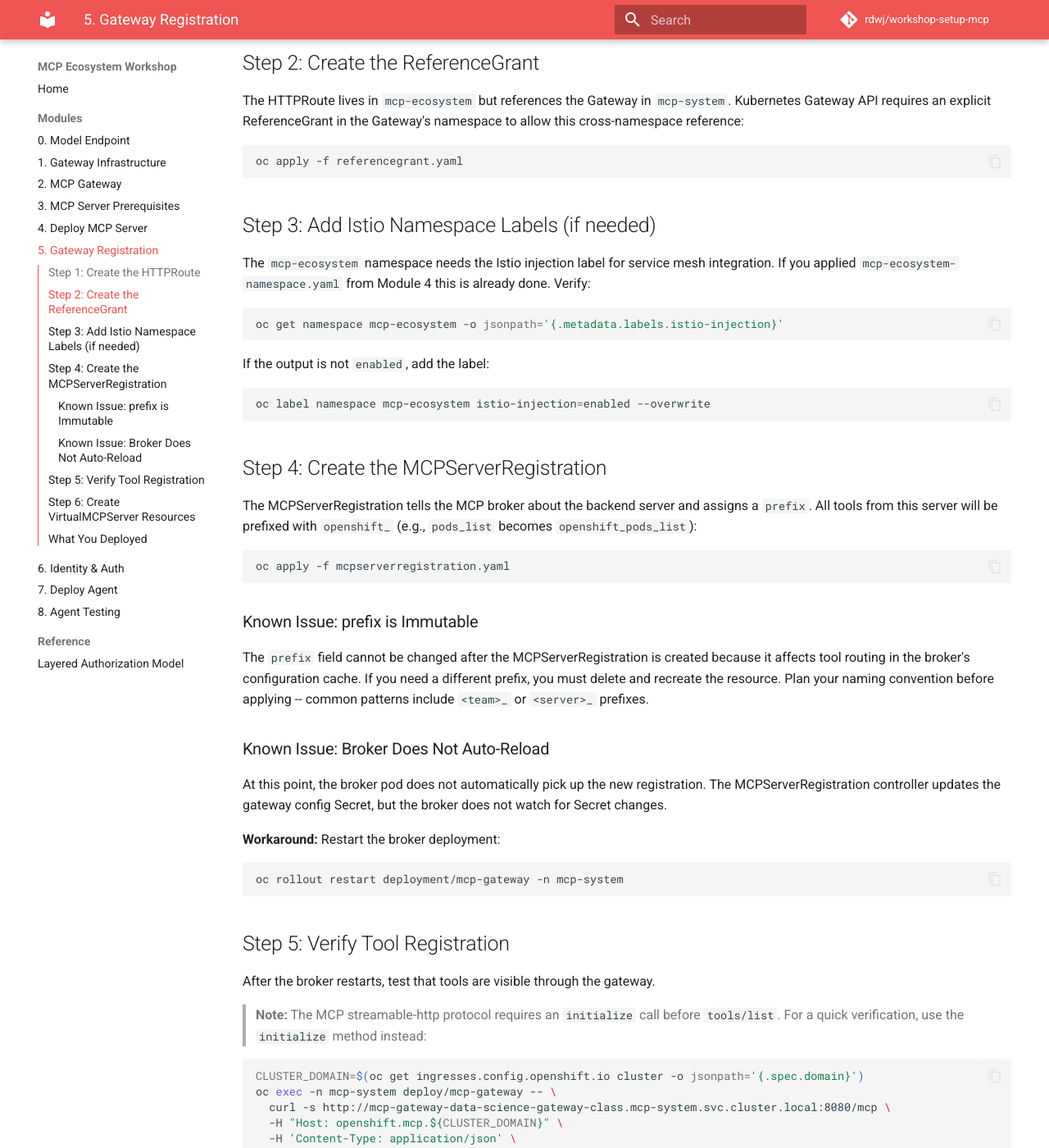
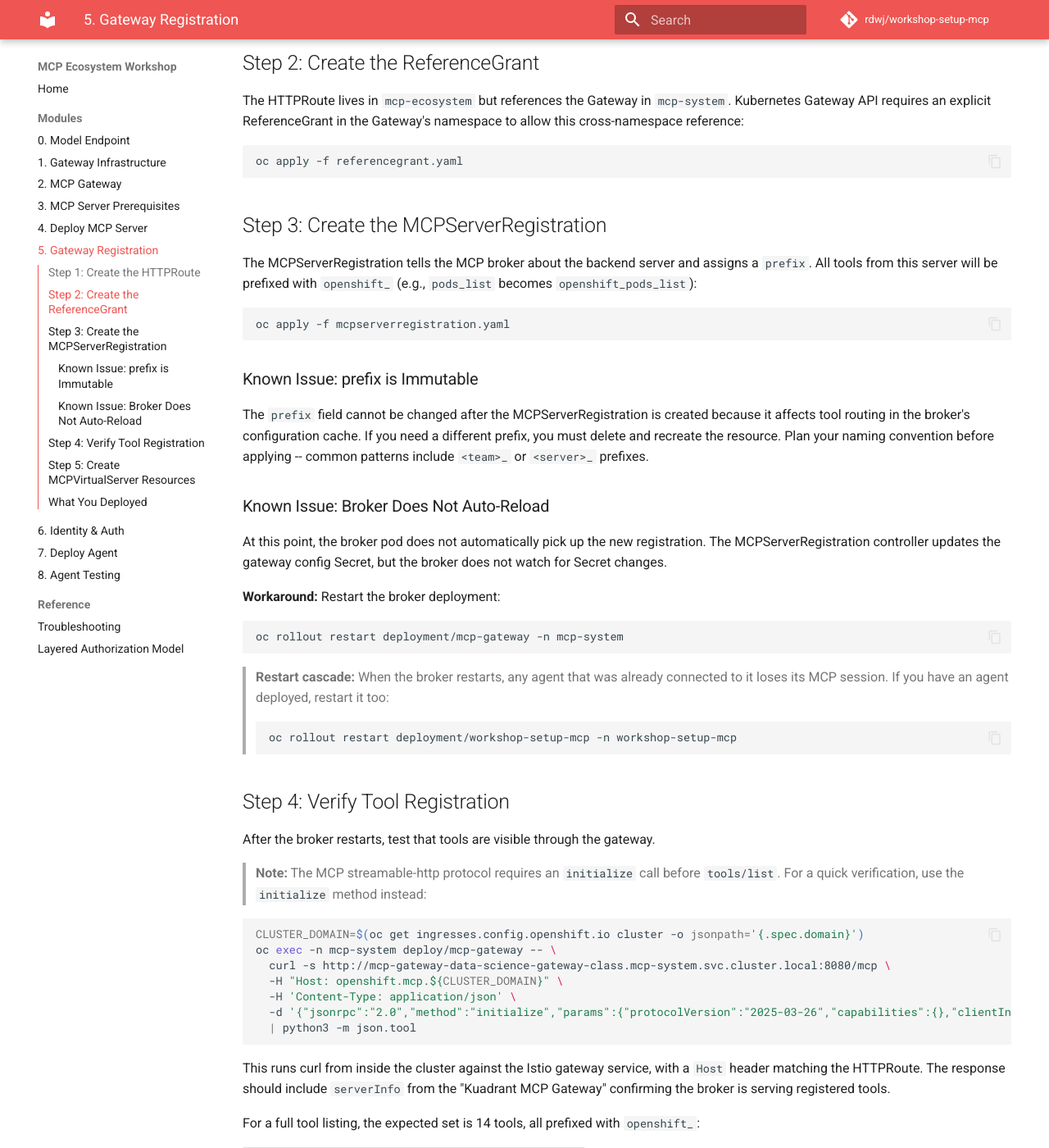
Before and after one commit to rdwj/workshop-setup-mcp, an MkDocs documentation site: the page built from deploy/workshop/05-gateway-registration/README.md, in a window 1280 px wide and 1400 px high, scrolled down 745 px. Shown: the whole window at 82% size. Built offline with MkDocs 1.6.1 and Material for MkDocs 9.7.7, drawn with Linux system fonts in a browser that asks for light colours; comment, search, counter and statistics services are not loaded; some of the changed text lies outside the part shown.

Commit message:
workshop: Add troubleshooting page and fix runtime issues
Add a Troubleshooting reference page covering:
- 504 Gateway Timeout (privateHost missing port)
- "Client is not connected" (stale MCP session)
- Broker stuck in retry loop (backend restarted)
- Empty tool list (missing groups scope, broker not restarted)
- 401 on all requests (issuerUrl mismatch)
- InstallPlan stuck on Manual approval
- Restart order (MCP server → broker → agent)

Other fixes:
- Module 3: Remove istio-injection label (no-op on OSSM 3)
- Module 5: Remove Istio label step, renumber steps, add restart
  cascade note after broker restart
- Module 5: Rename Step 6 heading to "MCPVirtualServer Resources"
- Module 7: Add session recovery guidance to verify step

Assisted-by: Claude Code (Opus 4.6)

````diff
--- a/deploy/workshop/03-mcp-server-prerequisites/README.md
+++ b/deploy/workshop/03-mcp-server-prerequisites/README.md
@@ -26,7 +26,6 @@ Create a namespace for MCP server workloads:
 
 ```bash
 oc create namespace mcp-ecosystem
-oc label namespace mcp-ecosystem istio-injection=enabled
 ```
 
 ---
--- a/deploy/workshop/05-gateway-registration/README.md
+++ b/deploy/workshop/05-gateway-registration/README.md
@@ -45,23 +45,7 @@ the Gateway's namespace to allow this cross-namespace reference:
 oc apply -f referencegrant.yaml
 ```
 
-## Step 3: Add Istio Namespace Labels (if needed)
-
-The `mcp-ecosystem` namespace needs the Istio injection label for service mesh
-integration. If you applied `mcp-ecosystem-namespace.yaml` from Module 4 this
-is already done. Verify:
-
-```bash
-oc get namespace mcp-ecosystem -o jsonpath='{.metadata.labels.istio-injection}'
-```
-
-If the output is not `enabled`, add the label:
-
-```bash
-oc label namespace mcp-ecosystem istio-injection=enabled --overwrite
-```
-
-## Step 4: Create the MCPServerRegistration
+## Step 3: Create the MCPServerRegistration
 
 The MCPServerRegistration tells the MCP broker about the backend server and
 assigns a `prefix`. All tools from this server will be prefixed with
@@ -91,7 +75,15 @@ Secret, but the broker does not watch for Secret changes.
 oc rollout restart deployment/mcp-gateway -n mcp-system
 ```
 
-## Step 5: Verify Tool Registration
+> **Restart cascade:** When the broker restarts, any agent that was
+> already connected to it loses its MCP session. If you have an agent
+> deployed, restart it too:
+>
+> ```bash
+> oc rollout restart deployment/workshop-setup-mcp -n workshop-setup-mcp
+> ```
+
+## Step 4: Verify Tool Registration
 
 After the broker restarts, test that tools are visible through the gateway.
 
@@ -134,9 +126,9 @@ For a full tool listing, the expected set is 14 tools, all prefixed with `opensh
 | openshift_resources_list | List resources by GVK |
 
 If you see 0 tools, the broker may not have restarted. Repeat the rollout
-restart in Step 4.
+restart in Step 3.
 
-## Step 6: Create VirtualMCPServer Resources
+## Step 5: Create MCPVirtualServer Resources
 
 VirtualMCPServers let you expose curated subsets of tools from a single
 backend. This is the foundation for role-based tool access -- instead of
--- a/mkdocs.yml
+++ b/mkdocs.yml
@@ -31,6 +31,7 @@ nav:
     - "7. Deploy Agent": 07-deploy-agent/README.md
     - "8. Agent Testing": 08-agent-test/README.md
   - Reference:
+    - "Troubleshooting": troubleshooting.md
     - "Layered Authorization Model": mcp-layered-authorization.md
 
 markdown_extensions:
````
Also changed, not shown: deploy/workshop/07-deploy-agent/README.md (+9 -1 lines), deploy/workshop/troubleshooting.md (added, +175 -0 lines).
